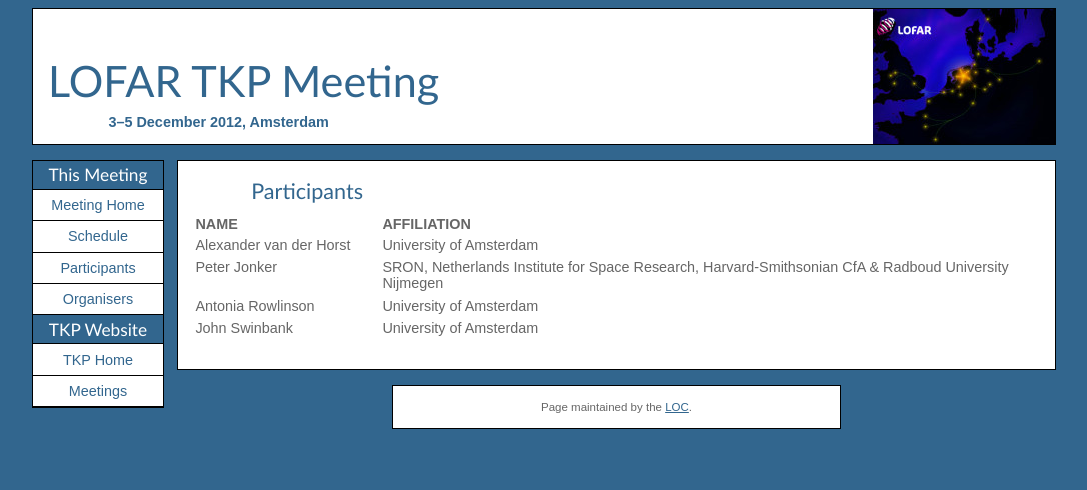
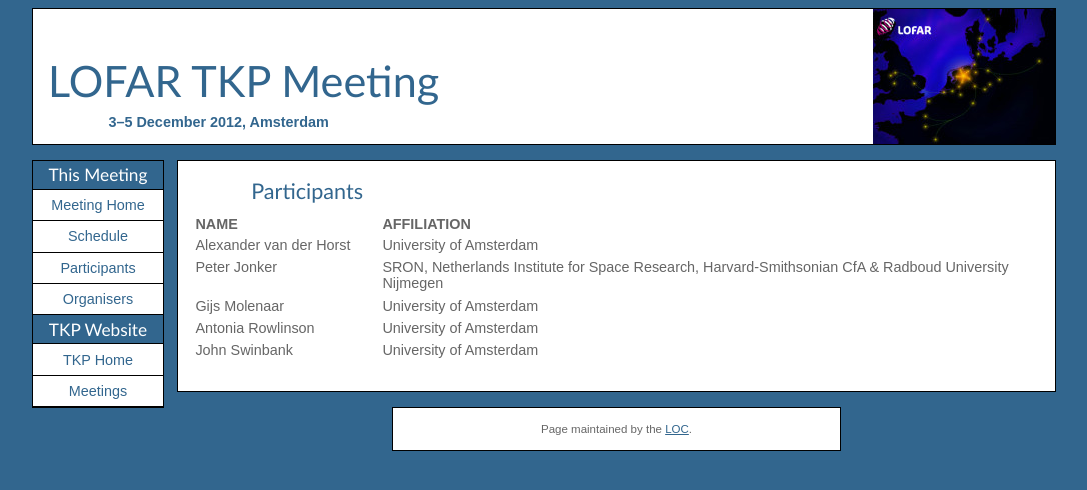
Before and after one commit to transientskp/transientskp.github.com, a Jekyll site: the page built from meetings/2012-12/participants.html, in a window 1280 px wide. Shown: the top 490 px of the page, without its empty margins (96-1183 px from the left). Built offline with Jekyll 4.4.1, drawn with Linux system fonts in a browser that asks for light colours.

Commit message:
Gijs as participant

```diff
--- a/meetings/2012-12/participants.html
+++ b/meetings/2012-12/participants.html
@@ -23,6 +23,10 @@
     <td>SRON, Netherlands Institute for Space Research, Harvard-Smithsonian CfA &amp; Radboud University Nijmegen</td>
   </tr>
   <tr>
+    <td>Gijs&nbsp;Molenaar</td>
+    <td>University of Amsterdam</td>
+  </tr>
+  <tr>
     <td>Antonia&nbsp;Rowlinson</td>
     <td>University of Amsterdam</td>
   </tr>
```
